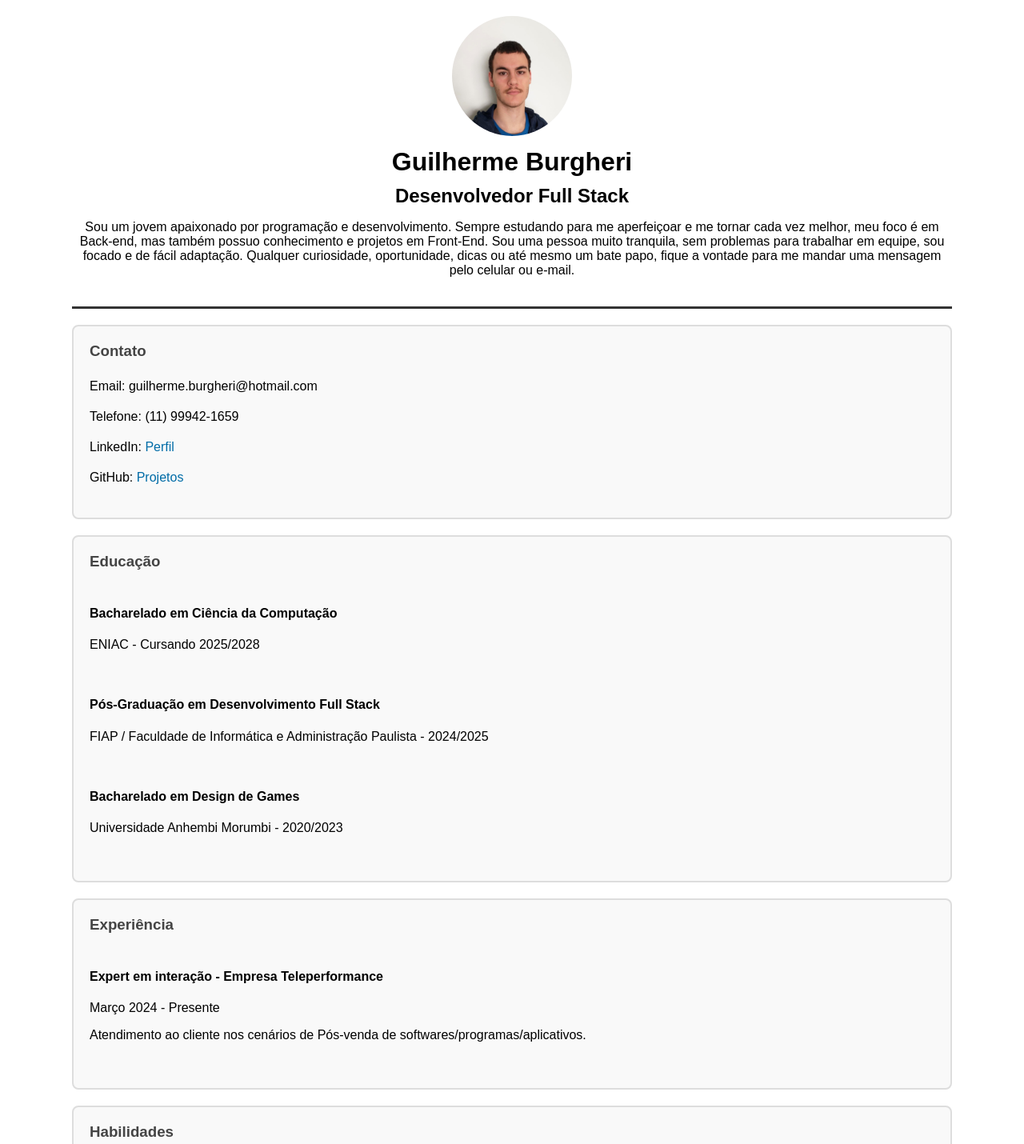
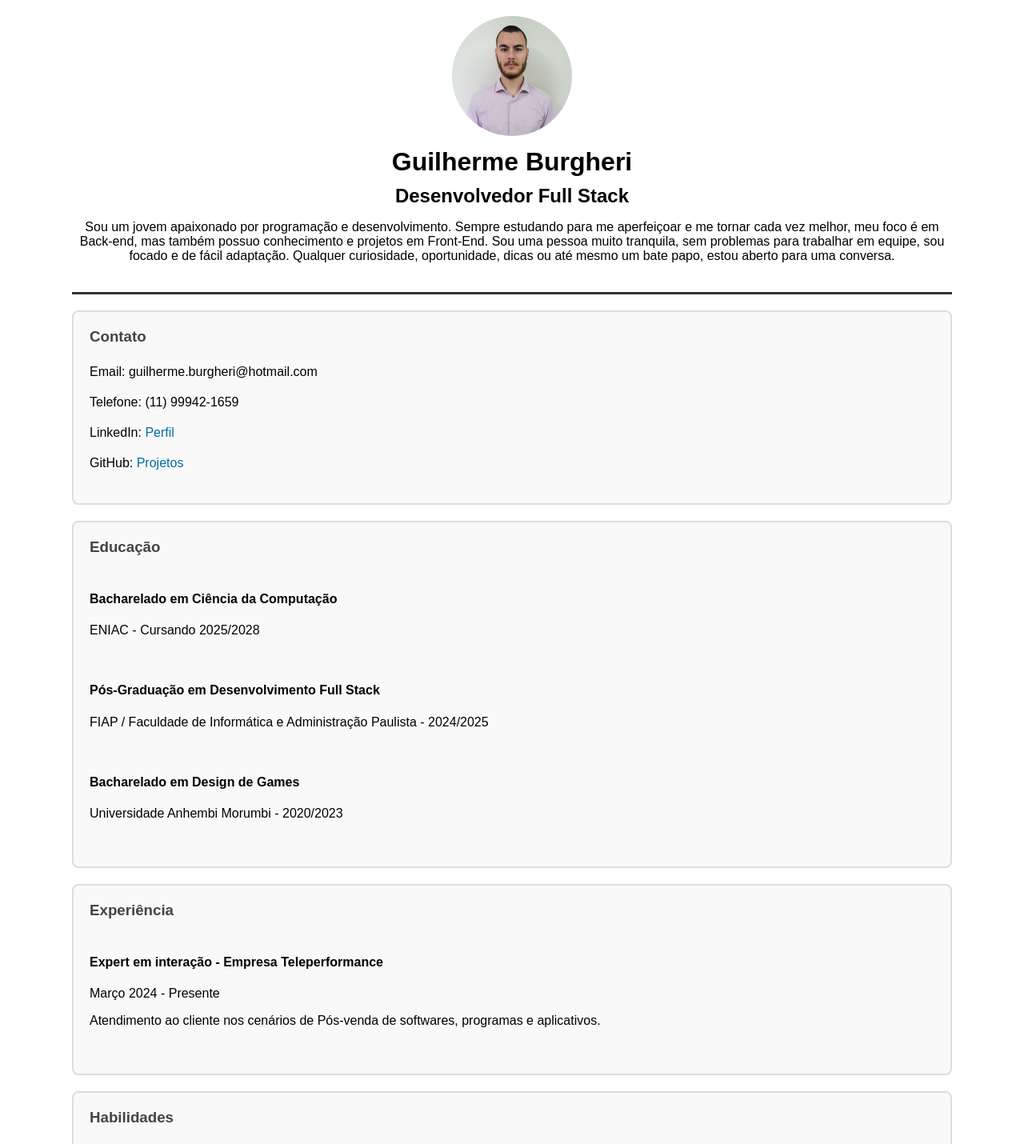
Before and after one commit to guilhermeburgheri/MeuCurriculo, a React (Create React App) app in the folder meu-site/: page / in a window 1280 px wide. Shown: the top 1430 px of the page at 80% size. Built offline with nearby package versions, Linux system fonts and the light colour scheme.

Commit message:
Alterando imagem.

```diff
--- a/meu-site/src/App.css
+++ b/meu-site/src/App.css
@@ -69,7 +69,6 @@ section h4 {
   padding: 5px 0;
 }
 
-/* Estilo específico para a seção de habilidades */
 .habilidades-list {
   display: flex;
   flex-wrap: wrap;
@@ -79,17 +78,17 @@ section h4 {
 
 .habilidades-list li {
   text-align: center;
-  width: 100px; /* Tamanho fixo para os itens */
+  width: 100px;
 }
 
 .tech-icon {
-  width: 75px; /* Tamanho maior para as imagens */
+  width: 75px;
   height: 50px;
   object-fit: contain;
-  margin-bottom: 5px; /* Espaço entre a imagem e o nome */
+  margin-bottom: 5px;
 }
 
 .habilidades-list p {
   margin: 0;
-  font-size: 14px; /* Tamanho da fonte do nome */
+  font-size: 14px;
 }
--- a/meu-site/src/App.jsx
+++ b/meu-site/src/App.jsx
@@ -5,8 +5,8 @@ const App = () => {
   const dados = {
     nome: "Guilherme Burgheri",
     cargo: "Desenvolvedor Full Stack",
-    descricao: "Sou um jovem apaixonado por programação e desenvolvimento. Sempre estudando para me aperfeiçoar e me tornar cada vez melhor, meu foco é em Back-end, mas também possuo conhecimento e projetos em Front-End. Sou uma pessoa muito tranquila, sem problemas para trabalhar em equipe, sou focado e de fácil adaptação. Qualquer curiosidade, oportunidade, dicas ou até mesmo um bate papo, fique a vontade para me mandar uma mensagem pelo celular ou e-mail.",
-    foto: "/Teste.jpeg",
+    descricao: "Sou um jovem apaixonado por programação e desenvolvimento. Sempre estudando para me aperfeiçoar e me tornar cada vez melhor, meu foco é em Back-end, mas também possuo conhecimento e projetos em Front-End. Sou uma pessoa muito tranquila, sem problemas para trabalhar em equipe, sou focado e de fácil adaptação. Qualquer curiosidade, oportunidade, dicas ou até mesmo um bate papo, estou aberto para uma conversa.",
+    foto: "/FotoPerfil.jpg",
     contato: {
       email: "guilherme.burgheri@hotmail.com",
       telefone: "(11) 99942-1659",
@@ -18,7 +18,7 @@ const App = () => {
         cargo: "Expert em interação",
         empresa: "Empresa Teleperformance",
         periodo: "Março 2024 - Presente",
-        descricao: "Atendimento ao cliente nos cenários de Pós-venda de softwares/programas/aplicativos."
+        descricao: "Atendimento ao cliente nos cenários de Pós-venda de softwares, programas e aplicativos."
       }
     ],
     educacao: [
```
Also changed, not shown: meu-site/public/FotoPerfil.jpg (added), meu-site/public/Teste.jpeg (deleted).
